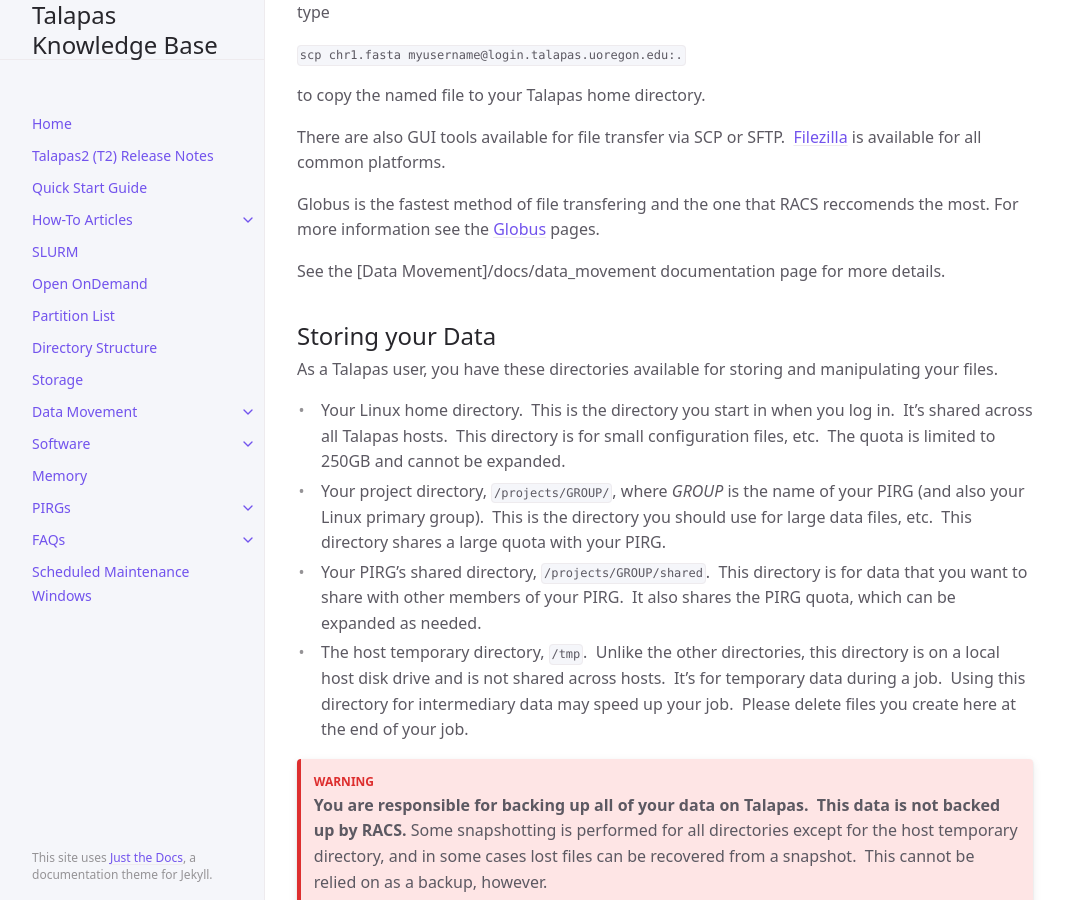
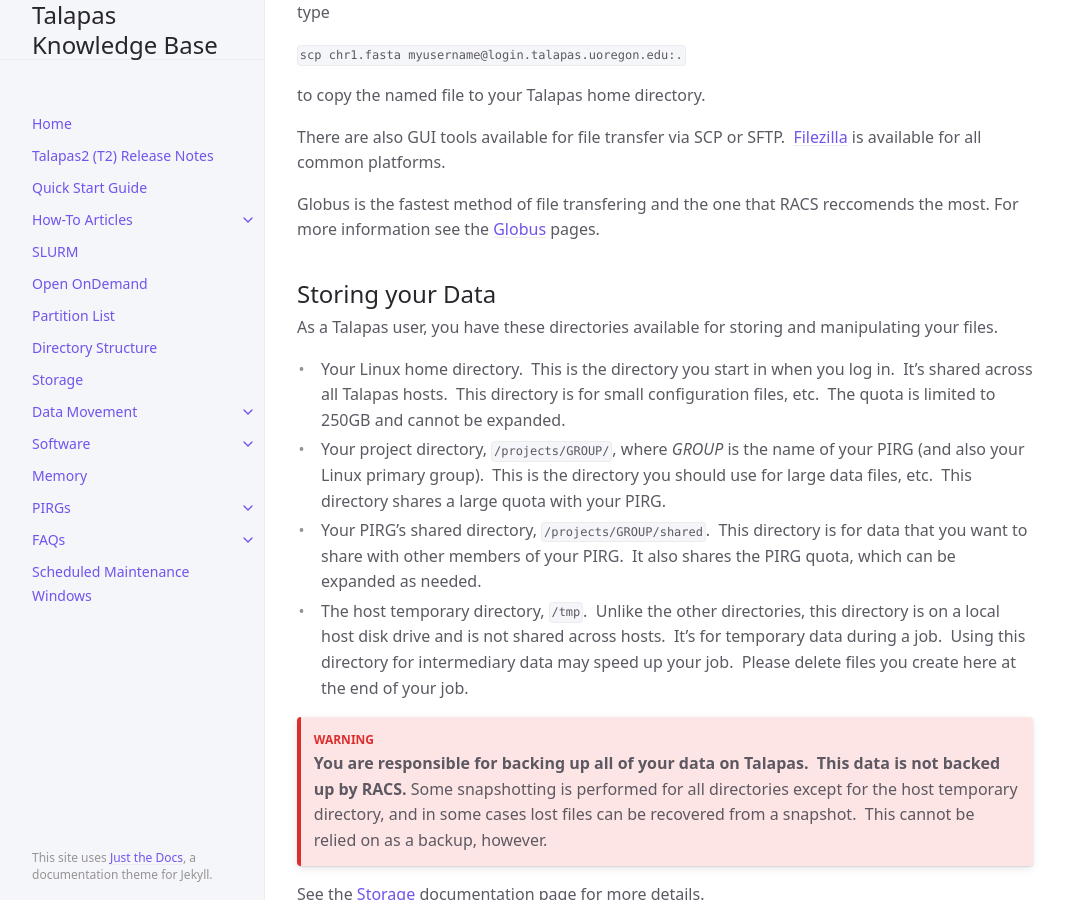
Before and after one commit to uoracs/talapas2-knowledge-base, a Jekyll site: the page built from docs/quickstart_guide.md, in a window 1280 px wide and 900 px high, scrolled down 448 px. Shown: the whole window, without its empty margins (107-1172 px from the left). Built offline with Jekyll 4.4.1, drawn with Linux system fonts in a browser that asks for light colours; cached includes are drawn as plain includes.

Commit message:
removed link

```diff
--- a/docs/quickstart_guide.md
+++ b/docs/quickstart_guide.md
@@ -25,8 +25,6 @@ to copy the named file to your Talapas home directory.
 There are also GUI tools available for file transfer via SCP or SFTP.  [Filezilla](https://filezilla-project.org/) is available for all common platforms.
 
 Globus is the fastest method of file transfering and the one that RACS reccomends the most. For more information see the [Globus]({% link docs/data_movement/globus/globus.md %}) pages.
-
-See the [Data Movement]{% link docs/data_movement/data_movement.md%} documentation page for more details.
 
 ## Storing your Data
 
```
